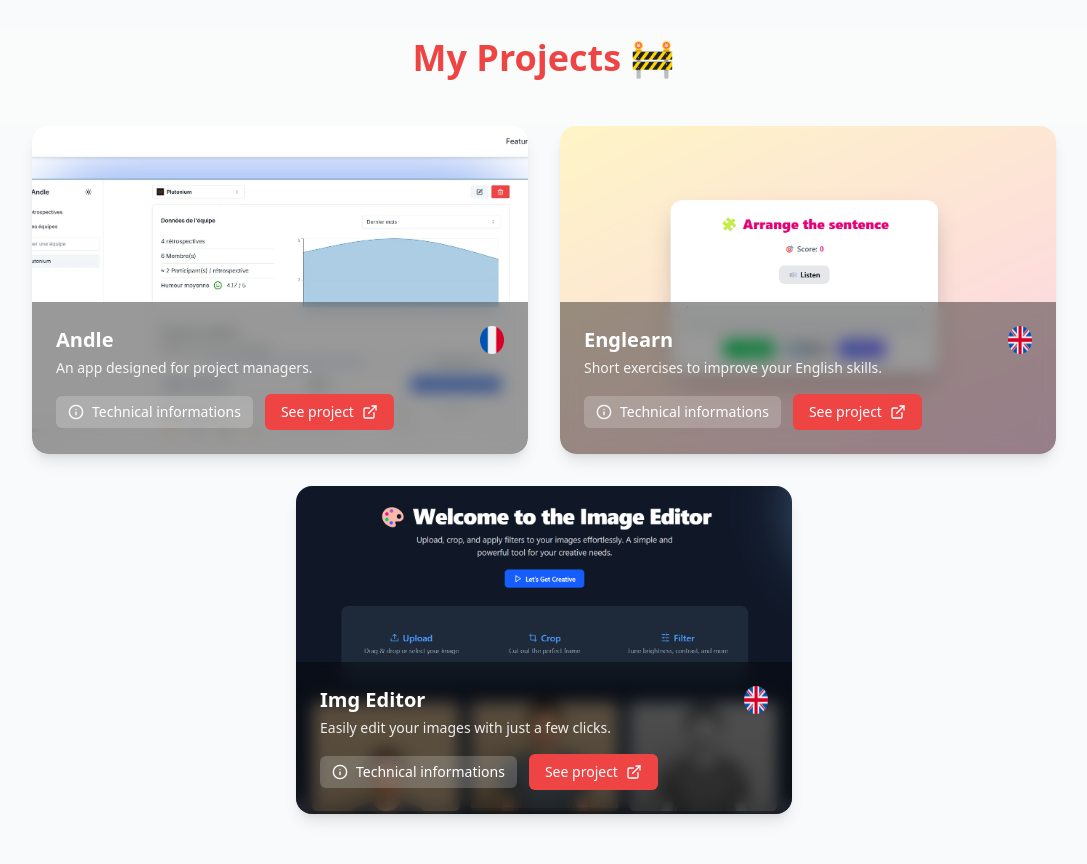
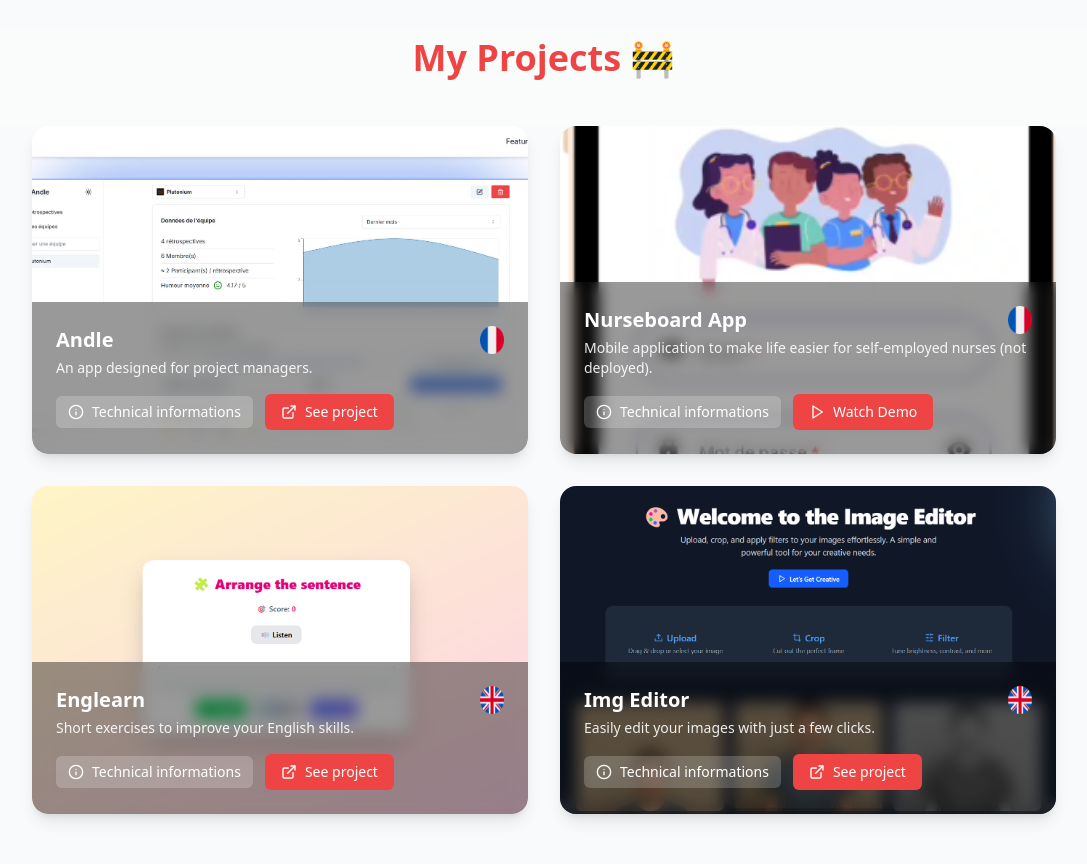
Before and after one commit to EliottG/myportefolio, a React (Vite) app: page / in a window 1280 px wide. Shown: the part 2360-3224 px from the top of the page, without its empty margins (96-1183 px from the left). Built offline with nearby package versions, Linux system fonts and the light colour scheme.

Commit message:
add new project

```diff
--- a/src/components/Projects.tsx
+++ b/src/components/Projects.tsx
@@ -1,11 +1,13 @@
-import { FC } from "react"
+import { FC, useState } from "react"
 import { Card } from "./ui/card"
 import { useLanguage } from "../contexts/LanguageContext"
 import { Popover, PopoverContent, PopoverTrigger } from "./ui/popover"
-import { Info, ExternalLink } from "lucide-react"
+import { Info, ExternalLink, Play } from "lucide-react"
+import VideoModal from "./VideoModal"
 
 const Projects: FC = () => {
   const { t } = useLanguage()
+  const [activeVideo, setActiveVideo] = useState(null);
 
   const translatedProjects = [
     {
@@ -16,6 +18,14 @@ const Projects: FC = () => {
       france: true,
       english: false,
 
+    },
+    {
+      ...t.projects.project4,
+      image: "/images/nurseboard.png",
+      videoUrl: "/nurseboard.mp4",
+      techInfo: "React Native / Java / Spring Boot / PostgreSQL",
+      france: true,
+      english: false
     },
     {
       ...t.projects.project2,
@@ -34,7 +44,16 @@ const Projects: FC = () => {
       france: false,
       english: true
     },
+
   ]
+
+  const openVideoModal = (project) => {
+    setActiveVideo(project);
+  };
+
+  const closeVideoModal = () => {
+    setActiveVideo(null);
+  };
 
   return (
     <section id="projects" className="py-20  text-white bg-gray-50">
@@ -56,7 +75,6 @@ const Projects: FC = () => {
 
               <div className="absolute inset-0 " />
 
-              {/* Contenu principal */}
               <div className="absolute bottom-0 w-full bg-black/40 p-6 text-white z-10 backdrop-blur-sm">
                 <h3 className="text-xl font-bold mb-1 flex gap-4 justify-between">{project.title} {project.france && <img alt="french flag by freepik" src="./images/france.png" width={24} />} {project.english && <img alt="UK flag by freepik" src="./images/united-kingdom.png" width={24}/>}</h3>
                 <p className="text-sm text-white/90 mb-4">{project.description}</p>
@@ -84,6 +102,16 @@ const Projects: FC = () => {
                     </ul>
                     </PopoverContent>
                   </Popover>
+                  {project.videoUrl &&
+                  <button
+                    onClick={() => openVideoModal(project)}
+                    className=" cursor-pointer flex items-center gap-2 px-4 py-2 rounded-md text-sm font-medium bg-[var(--color-primary)] hover:opacity-90 transition"
+                  >
+                    <Play className="w-4 h-4" />
+                    {t.projects.watchVideo || "Watch Demo"}
+                  </button>
+}
+{project.link &&
 
                   <a
                     href={project.link}
@@ -91,15 +119,24 @@ const Projects: FC = () => {
                     rel="noopener noreferrer"
                     className="flex items-center gap-2 px-4 py-2 rounded-md text-sm font-medium bg-[var(--color-primary)] hover:opacity-90 transition"
                   >
+                    <ExternalLink className="w-4 h-4" />
                     {t.projects.cta || "Voir le projet"}
-                    <ExternalLink className="w-4 h-4" />
                   </a>
+}
                 </div>
               </div>
             </Card>
           ))}
         </div>
       </div>
+      {activeVideo && (
+        <VideoModal
+          videoUrl={activeVideo.videoUrl}
+          isOpen={!!activeVideo}
+          onClose={closeVideoModal}
+          title={activeVideo.title}
+        />
+      )}
     </section>
   )
 }
--- /dev/null
+++ b/src/components/VideoModal.tsx
@@ -0,0 +1,46 @@
+import { FC } from "react"
+import { X } from "lucide-react"
+
+interface VideoModalProps {
+    videoUrl: string;
+    isOpen: boolean;
+    onClose: () => void;
+    title: string;
+}
+const VideoModal : FC<VideoModalProps> = ({ videoUrl, isOpen, onClose, title }) => {
+    if (!isOpen) return null;
+    const handleBackdropClick = (e) => {
+      if (e.target === e.currentTarget) {
+          onClose();
+      }
+  };
+    return (
+      <div onClick={handleBackdropClick} className="fixed inset-0 bg-black/80 flex items-center justify-center z-50 p-4">
+        <div className="relative bg-secondary rounded-lg w-full max-w-4xl">
+          <div className="flex justify-between items-center p-4 border-b border-gray-700">
+            <h3 className="text-lg font-semibold text-white">{title}</h3>
+            <button
+              onClick={onClose}
+              className="text-white hover:text-gray-200 cursor-pointer"
+            >
+              <X className="w-6 h-6" />
+            </button>
+          </div>
+
+          <div className="aspect-video w-full">
+            <iframe
+              src={videoUrl}
+              className="w-full h-full"
+              frameBorder="0"
+              allow="accelerometer; autoplay; clipboard-write; encrypted-media; gyroscope; picture-in-picture"
+              allowFullScreen
+            ></iframe>
+          </div>
+
+
+        </div>
+      </div>
+    );
+  };
+
+  export default VideoModal
--- a/src/i18n/translations.ts
+++ b/src/i18n/translations.ts
@@ -37,6 +37,10 @@ export const translations = {
         project3: {
             title: "Img Editor",
             description: "Modifier votre image en toute simplicité"
+        },
+        project4: {
+          title: "Application Nurseboard",
+          description: "Application mobile permettant de faciliter la vie des infermiers libéraux (pas déployée)."
         }
       },
       contact: {
@@ -91,6 +95,10 @@ export const translations = {
         project3: {
           title: "Img Editor",
           description: "Easily edit your images with just a few clicks."
+        },
+        project4: {
+          title: "Nurseboard App",
+          description: "Mobile application to make life easier for self-employed nurses (not deployed)."
         }
       },
       contact: {
```
Also changed, not shown: public/images/nurseboard.png (added), 1 other file (tests, documents, lock files or other folders).
